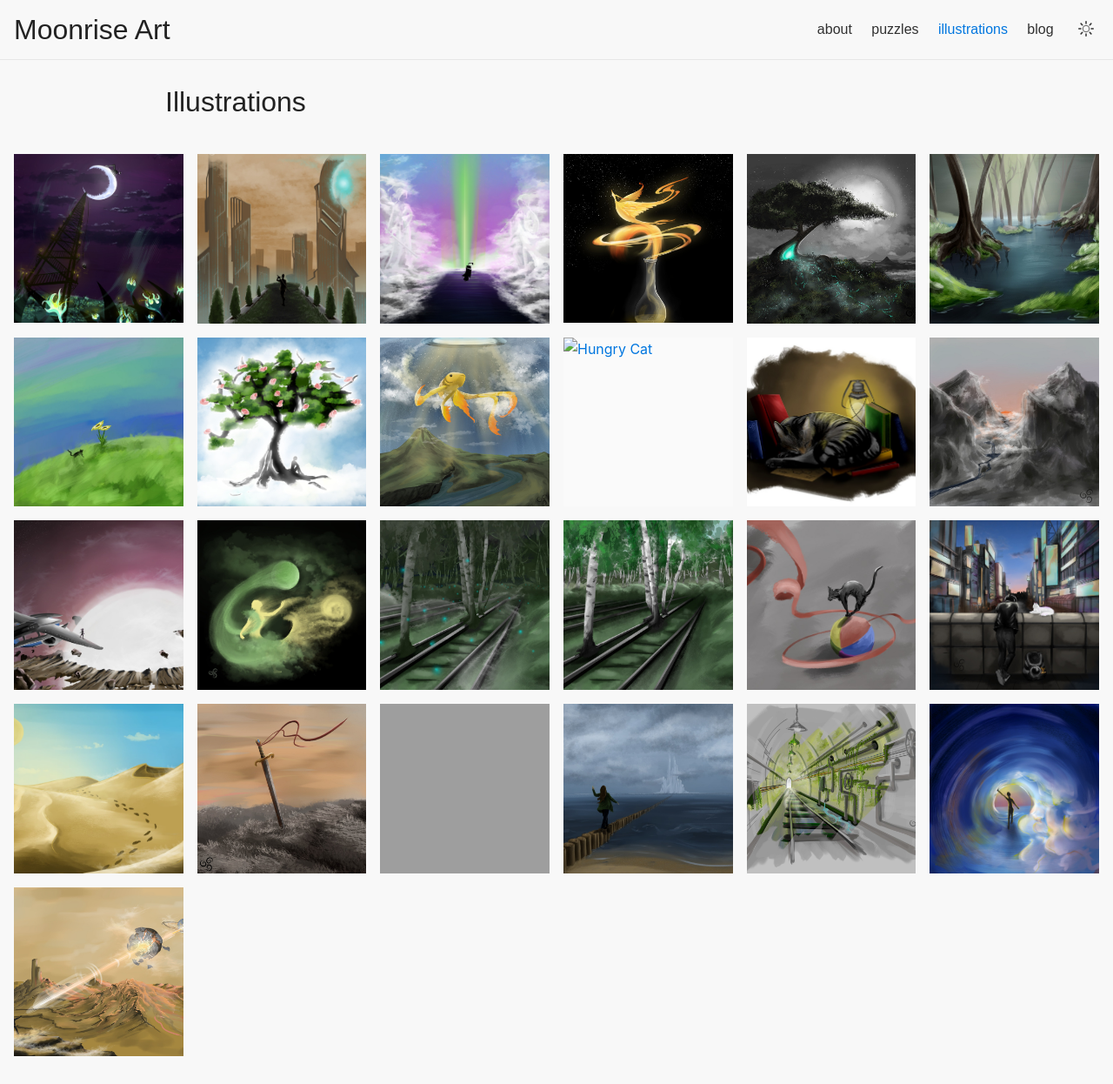
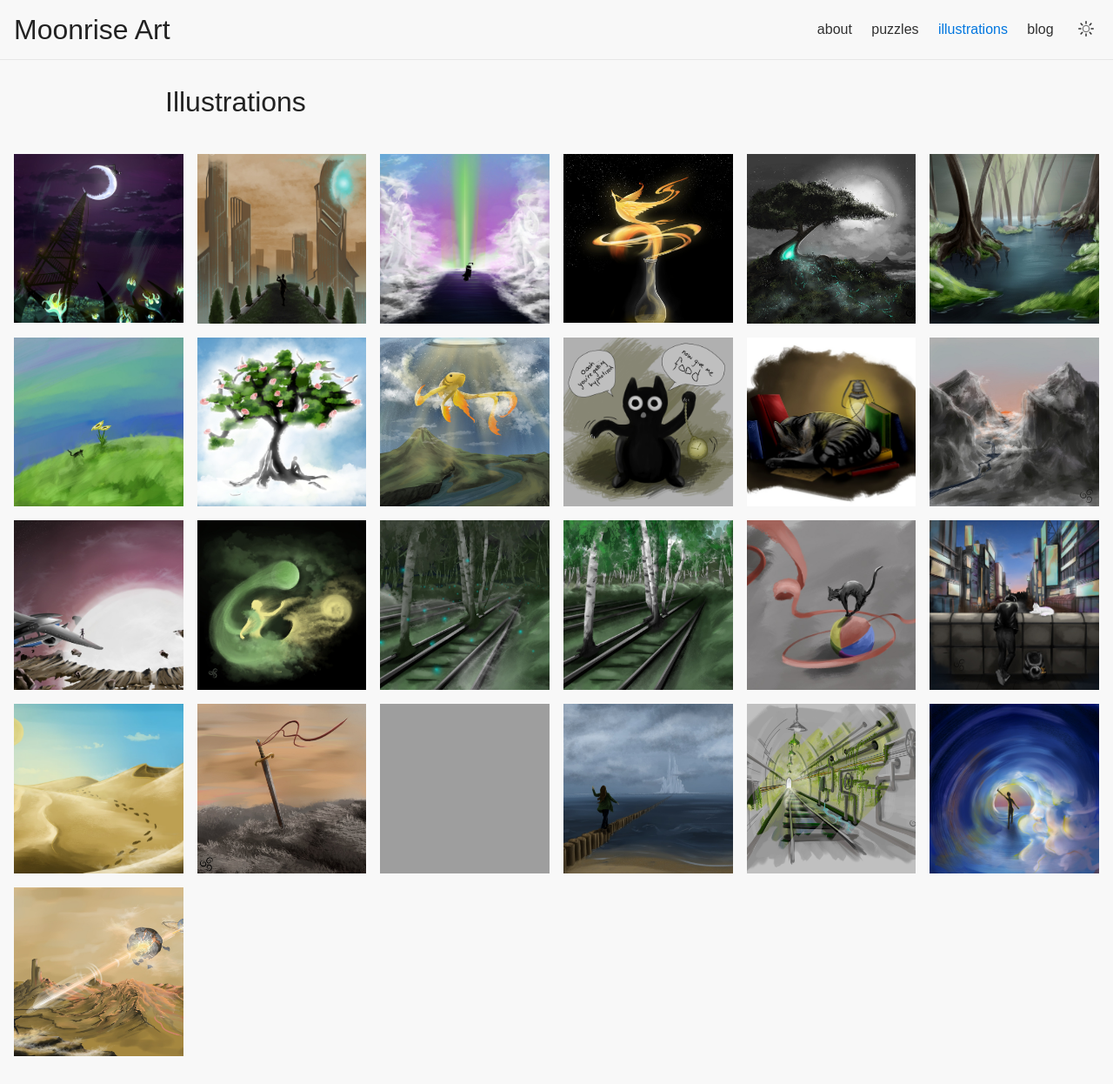
Before and after one commit to ovinogra/ovinogra.github.io, a Jekyll site: the page built from _pages/illustrations.md, in a window 1280 px wide. Shown: the whole page at 87% size. Built offline with Jekyll 4.4.1, drawn with Linux system fonts in a browser that asks for light colours; some web fonts are replaced; grey boxes are pictures that could not be loaded.

Commit message:
missing image

```diff
--- a/_data/illustrations.json
+++ b/_data/illustrations.json
@@ -1,6 +1,6 @@
 [
   {
-    "slug": "to-the-moon",
+    "slug": "tothemoon",
     "title": "To the Moon",
     "image": "/assets/img/illustrations/tothemoon.jpeg",
     "thumbnail": "/assets/img/illustrations/tothemoon.jpeg",
--- a/assets/css/styles.css
+++ b/assets/css/styles.css
@@ -222,8 +222,7 @@ a {
 .viewer-image {
   display: block;
   width: 100%;
-  max-width: 600px;
-  background: #fff;
+  max-width: 1000px;
   object-fit: contain;
   margin: 0 auto;
 }
@@ -257,7 +256,7 @@ a {
   display: block;
   width: 100%;
   aspect-ratio: 1 / 1;
-  background: #fafafa;
+  /* background: #fafafa; */
   text-decoration: none;
 }
 
```
Also changed, not shown: assets/img/illustrations/hypnosiscat.jpeg (added).
